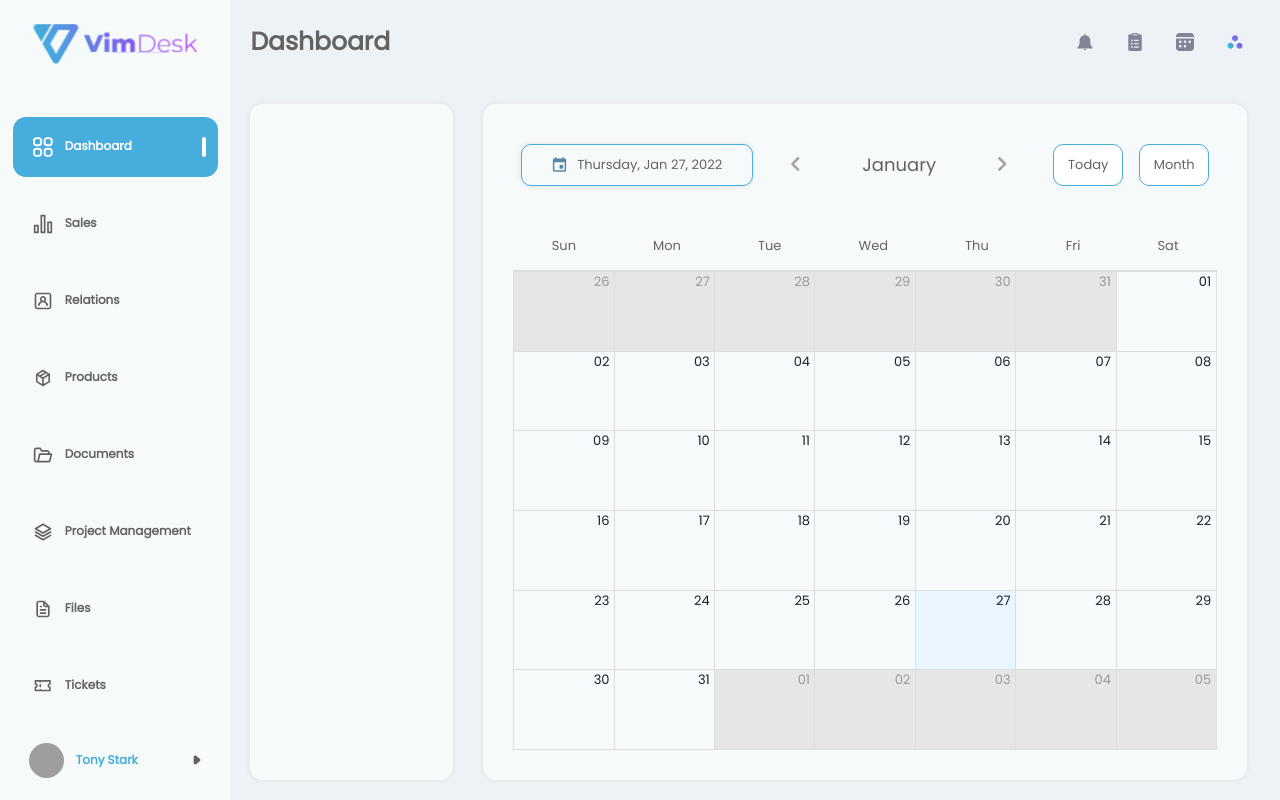
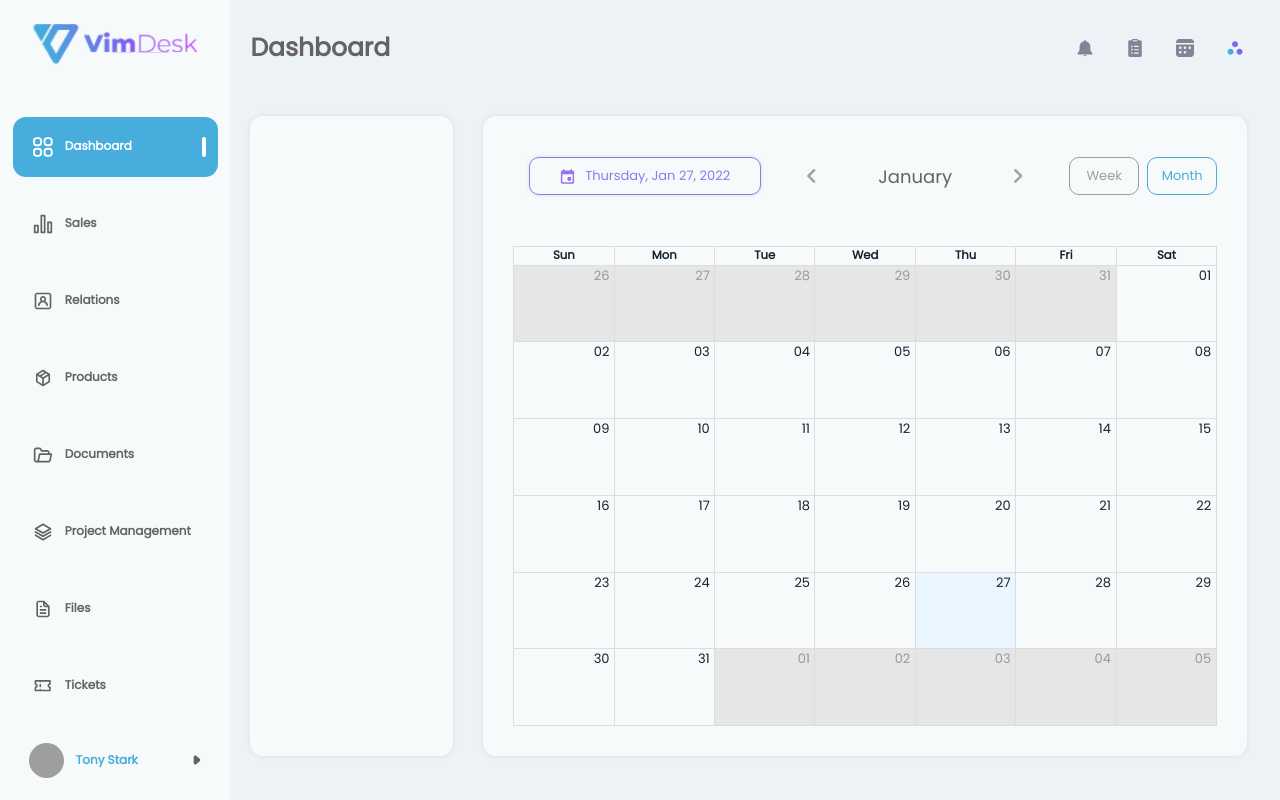
Before and after one commit to kin-mynthone/vimdesk_nextjs, a Next.js app: page /reminders in a window 1280 px wide. Built offline with nearby package versions, Linux system fonts and the light colour scheme; grey boxes are pictures that could not be loaded.

Commit message:
change style

```diff
--- a/constants/data/theme_data.js
+++ b/constants/data/theme_data.js
@@ -16,6 +16,7 @@ const themeData = extendTheme({
     vimdesk_yellow: "#F0BE3E",
     vimdesk_green: "#3FAD7F",
     vimdesk_red: "#F38C8C",
+    vimdesk_light_purple: "#9475EC",
   },
   components: {
     Button: {
--- a/pages/reminders/index.js
+++ b/pages/reminders/index.js
@@ -38,6 +38,13 @@ export default function Reminders() {
   const monthNowIndex = dateNow.getMonth();
   const setIsCredentialValid = signInInputStore(
     (state) => state.set_is_credential_valid
+  );
+
+  const setActiveCalendarView = remindersStore(
+    (state) => state.set_active_calendar_view
+  );
+  const ActiveCalendarView = remindersStore(
+    (state) => state.active_calendar_view
   );
 
   const setSelectedMonthDate = remindersStore(
@@ -122,6 +129,10 @@ export default function Reminders() {
       ></Flex>
     );
   };
+  // const formats = {
+  //   weekdayFormat: (date, culture, localizer) =>
+  //     localizer.format(date, "ddd", culture),
+  // };
 
   const MyCalendar = () => {
     return (
@@ -144,13 +155,27 @@ export default function Reminders() {
           marginBottom={"50px"}
           alignItems={"center"}
         >
+          <MotionButton
+            backgroundColor={"transparent"}
+            size="xs"
+            _focus={{ border: "none" }}
+            _focusWithin={{ backgroundColor: "transparent" }}
+            _hover={{ backgroundColor: "transparent", cursor: "pointer" }}
+            whileTap={{
+              scale: 0.8,
+            }}
+            whileHover={{
+              scale: 1.1,
+            }}
+            onClick={onNavigateToday} //update this
+          >
             <Flex
               paddingY={"10px"}
               paddingX={"30px"}
               marginLeft={"8px"}
               borderRadius={10}
               borderWidth={1}
-            borderColor={"vimdesk_blue"}
+              borderColor={"vimdesk_light_purple"}
               flexDirection={"row"}
               justifyContent={"start"}
               alignItems={"center"}
@@ -166,7 +191,7 @@ export default function Reminders() {
                 width={15}
               />
               <Text
-              textColor={"vimdesk_faded_text"}
+                textColor={"vimdesk_light_purple"}
                 marginLeft={"10px"}
                 fontWeight={300}
                 fontSize={13}
@@ -174,6 +199,7 @@ export default function Reminders() {
                 {moment(new Date(new Date())).format("dddd, MMM DD, yyyy")}
               </Text>
             </Flex>
+          </MotionButton>
           <Spacer />
           <Flex
             flexDirection={"row"}
@@ -242,68 +268,86 @@ export default function Reminders() {
             alignItems={"center"}
           >
             <MotionButton
-              backgroundColor={"transparent"}
-              size="xs"
-              _focus={{ border: "none" }}
-              _focusWithin={{ backgroundColor: "transparent" }}
-              _hover={{ backgroundColor: "transparent", cursor: "pointer" }}
-              whileTap={{
-                scale: 0.4,
-              }}
-              whileHover={{
-                scale: 1.1,
-              }}
-              onClick={onNavigateToday} //update this
-            >
-              <Flex
-                padding={"12px"}
-                width={"70px"}
-                borderRadius={10}
-                flexDirection={"row"}
-                alignItems={"center"}
-                backgroundColor={"white"}
-                justifyContent={"center"}
-                alignContent={"center"}
-                borderColor={"vimdesk_blue"}
-                borderWidth={1}
-              >
-                <Text
-                  textColor={"vimdesk_faded_text"}
-                  fontWeight={300}
-                  fontSize={13}
-                >
-                  Today
-                </Text>
-              </Flex>
-            </MotionButton>
-            <MotionButton
-              size="xs"
+              size="xxs"
               backgroundColor={"transparent"}
               _focus={{ border: "none" }}
               _focusWithin={{ backgroundColor: "transparent" }}
               _hover={{ backgroundColor: "transparent", cursor: "pointer" }}
               whileTap={{
-                scale: 0.4,
+                scale: ActiveCalendarView != "week" ? 0.8 : 1.0,
               }}
               whileHover={{
-                scale: 1.1,
+                scale: ActiveCalendarView != "week" ? 1.1 : 1.0,
               }}
-              onClick={null} //update this
+              onClick={() => {
+                setActiveCalendarView("week");
+              }} //update this
             >
               <Flex
-                padding={"12px"}
+                paddingY={"10px"}
                 width={"70px"}
+                marginLeft={"8px"}
                 borderRadius={10}
-                flexDirection={"row"}
+                borderWidth={1}
+                borderColor={
+                  ActiveCalendarView == "week" ? "vimdesk_blue" : "vimdesk_gray"
+                }
+                flexDirection={"column"}
+                justifyContent={"start"}
                 alignItems={"center"}
-                backgroundColor={"white"}
-                justifyContent={"center"}
-                alignContent={"center"}
-                borderColor={"vimdesk_blue"}
-                borderWidth={1}
+                backgroundColor={"#F7FAFB"}
               >
                 <Text
-                  textColor={"vimdesk_faded_text"}
+                  textColor={
+                    ActiveCalendarView == "week"
+                      ? "vimdesk_blue"
+                      : "vimdesk_gray"
+                  }
+                  fontWeight={300}
+                  fontSize={13}
+                >
+                  Week
+                </Text>
+              </Flex>
+            </MotionButton>
+            <MotionButton
+              size="xxs"
+              backgroundColor={"transparent"}
+              _focus={{ border: "none" }}
+              _focusWithin={{ backgroundColor: "transparent" }}
+              _hover={{ backgroundColor: "transparent", cursor: "pointer" }}
+              whileTap={{
+                scale: ActiveCalendarView != "month" ? 0.8 : 1.0,
+              }}
+              whileHover={{
+                scale: ActiveCalendarView != "month" ? 1.1 : 1.0,
+              }}
+              onClick={() => {
+                setActiveCalendarView("month");
+              }} //update this
+            >
+              <Flex
+                paddingY={"10px"}
+                width={"70px"}
+                marginLeft={"8px"}
+                borderRadius={10}
+                borderWidth={1}
+                borderColor={
+                  ActiveCalendarView == "month"
+                    ? "vimdesk_blue"
+                    : "vimdesk_gray"
+                }
+                flexDirection={"column"}
+                justifyContent={"start"}
+                alignItems={"center"}
+                backgroundColor={"#F7FAFB"}
+              >
+                <Text
+                  textColor={
+                    ActiveCalendarView == "month"
+                      ? "vimdesk_blue"
+                      : "vimdesk_gray"
+                  }
                   fontWeight={300}
                   fontSize={13}
                 >
@@ -314,7 +358,7 @@ export default function Reminders() {
           </Flex>
         </Flex>
 
-        <Flex
+        {/* <Flex
           flexDirection={"row"}
           justifyContent={"space-around"}
           marginBottom={"15px"}
@@ -341,21 +385,26 @@ export default function Reminders() {
           <Text textColor={"vimdesk_faded_text"} fontWeight={300} fontSize={13}>
             Sat
           </Text>
-        </Flex>
+        </Flex> */}
 
         <BigCalendar
           localizer={localizer}
           // events={events}
+          views={["month", "week"]}
           popup
+          //formats={formats}
           selectable
+          view={ActiveCalendarView}
+          onNavigate={onNavigateToday}
           defaultView="month"
-          startAccessor="start"
-          endAccessor="end"
-          defaultDate={dateNow}
+          scrollToTime={new Date(1970, 1, 1, 6)}
+          startAccessor="startDate"
+          endAccessor="endDate"
+          defaultDate={moment().toDate()}
           date={selectedMonthDate}
           components={{
-            toolbar: "Hide",
-            header: "Hide",
+            toolbar: "hide",
+            //header: "hide",
           }}
           style={{
             height: "60vh",
--- a/stores/Reminders/reminders_store.js
+++ b/stores/Reminders/reminders_store.js
@@ -6,6 +6,10 @@ const remindersStore = create((set) => ({
   selected_month_date: "",
   selected_month_index: 0,
   selected_month: "none",
+  active_calendar_view: "month",
+
+  set_active_calendar_view: (value) =>
+    set((state) => ({ active_calendar_view: value })),
 
   set_selected_month_date: (value) =>
     set((state) => ({ selected_month_date: value })),
```
Also changed, not shown: assets/icons/calendar-today.svg. Lines whose indentation alone changed are shown as unchanged.
